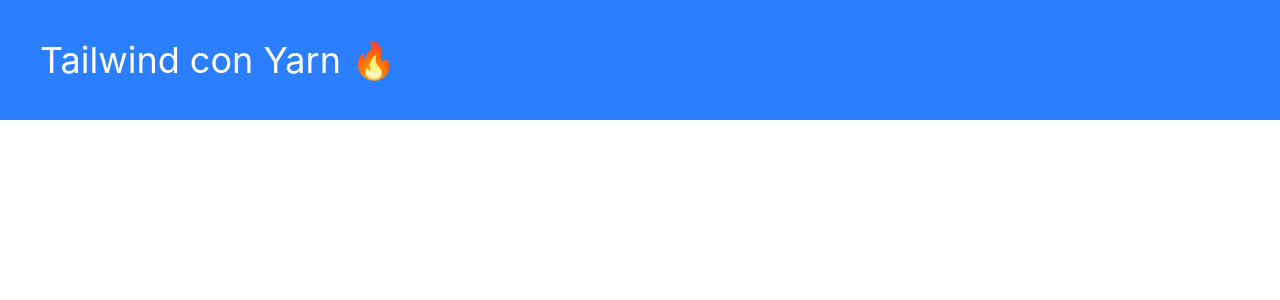
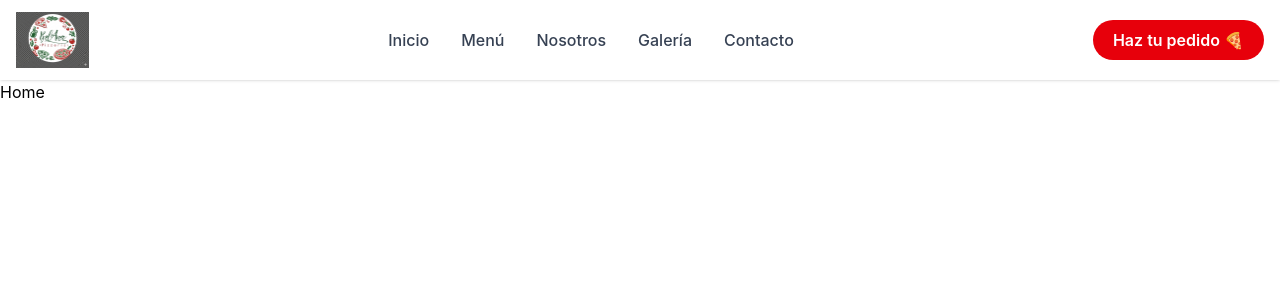
Before and after one commit to Xhan88/pizzeria-bel-ana, a React (Vite) app: page / in a window 1280 px wide. Shown: the top 300 px of the page. Built offline with nearby package versions, Linux system fonts and the light colour scheme.

Commit message:
Navbar-feature

```diff
--- a/src/App.tsx
+++ b/src/App.tsx
@@ -1,8 +1,15 @@
+import Navbar from "./components/layouts/Navbar";
+
 function App() {
   return (
-    <div className="bg-blue-500 text-white text-4xl p-10">
-      Tailwind con Yarn 🔥
-    </div>
+    <>
+      <Navbar />
+
+      <main className="pt-20">
+        {/* Aquí van tus páginas */}
+        <h1>Home</h1>
+      </main>
+    </>
   );
 }
 
--- a/src/components/layouts/Navbar.tsx
+++ b/src/components/layouts/Navbar.tsx
@@ -0,0 +1,74 @@
+import { useState } from "react";
+
+const Navbar = () => {
+  const [isOpen, setIsOpen] = useState(false);
+
+  return (
+    <header className="w-full bg-white shadow-sm fixed top-0 left-0 z-50">
+      <div className="max-w-7xl mx-auto px-4 flex items-center justify-between h-20">
+
+        {/* LOGO */}
+        <div className="flex items-center gap-2">
+          <img
+            src="/bel-ana-logo.png"
+            alt="BelAna Pizzería"
+            className="h-14 w-auto"
+          />
+        </div>
+
+        {/* NAV LINKS DESKTOP */}
+        <nav className="hidden md:flex items-center gap-8 text-gray-700 font-medium">
+          <a href="#" className="hover:text-green-700 transition">
+            Inicio
+          </a>
+          <a href="#" className="hover:text-green-700 transition">
+            Menú
+          </a>
+          <a href="#" className="hover:text-green-700 transition">
+            Nosotros
+          </a>
+          <a href="#" className="hover:text-green-700 transition">
+            Galería
+          </a>
+          <a href="#" className="hover:text-green-700 transition">
+            Contacto
+          </a>
+        </nav>
+
+        {/* CTA BUTTON */}
+        <div className="hidden md:flex">
+          <button className="bg-red-600 hover:bg-red-700 text-white px-5 py-2 rounded-full font-semibold transition">
+            Haz tu pedido 🍕
+          </button>
+        </div>
+
+        {/* MOBILE MENU BUTTON */}
+        <button
+          className="md:hidden text-gray-700"
+          onClick={() => setIsOpen(!isOpen)}
+        >
+          ☰
+        </button>
+      </div>
+
+      {/* MOBILE MENU */}
+      {isOpen && (
+        <div className="md:hidden bg-white px-4 pb-4 shadow-md">
+          <nav className="flex flex-col gap-4 text-gray-700 font-medium">
+            <a href="#">Inicio</a>
+            <a href="#">Menú</a>
+            <a href="#">Nosotros</a>
+            <a href="#">Galería</a>
+            <a href="#">Contacto</a>
+
+            <button className="bg-red-600 text-white py-2 rounded-full mt-2">
+              Haz tu pedido 🍕
+            </button>
+          </nav>
+        </div>
+      )}
+    </header>
+  );
+};
+
+export default Navbar;
--- a/tsconfig.app.json
+++ b/tsconfig.app.json
@@ -8,7 +8,6 @@
     "types": ["vite/client"],
     "skipLibCheck": true,
 
-    /* Bundler mode */
     "moduleResolution": "bundler",
     "allowImportingTsExtensions": true,
     "verbatimModuleSyntax": true,
@@ -16,10 +15,9 @@
     "noEmit": true,
     "jsx": "react-jsx",
 
-    /* Linting */
     "noUnusedLocals": true,
     "noUnusedParameters": true,
-    "erasableSyntaxOnly": true,
+    // "erasableSyntaxOnly": true,
     "noFallthroughCasesInSwitch": true
   },
   "include": ["src"]
--- a/tsconfig.node.json
+++ b/tsconfig.node.json
@@ -1,6 +1,6 @@
 {
   "compilerOptions": {
-    "tsBuildInfoFile": "./node_modules/.tmp/tsconfig.node.tsbuildinfo",
+    // "tsBuildInfoFile": "./node_modules/.tmp/tsconfig.node.tsbuildinfo",
     "target": "es2023",
     "lib": ["ES2023"],
     "module": "esnext",
@@ -17,7 +17,7 @@
     /* Linting */
     "noUnusedLocals": true,
     "noUnusedParameters": true,
-    "erasableSyntaxOnly": true,
+    // "erasableSyntaxOnly": true,
     "noFallthroughCasesInSwitch": true
   },
   "include": ["vite.config.ts"]
```
Also changed, not shown: public/bel-ana-logo.png (added).
